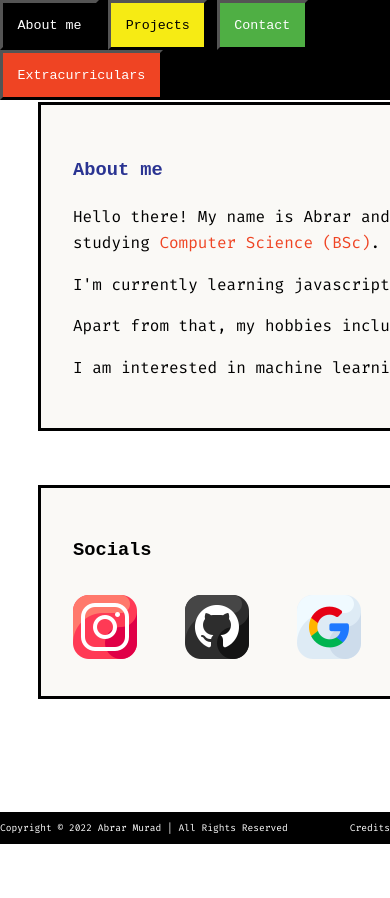
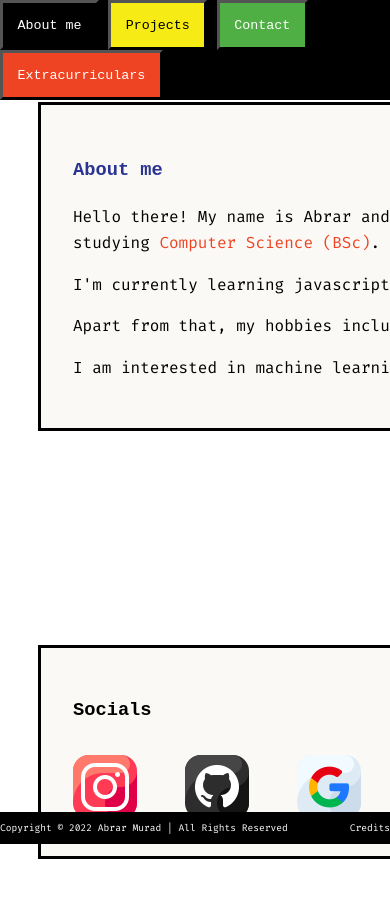
Before and after one commit to abrarmurad416/abrarmurad416-V1, a plain HTML site: page index.html in a window 390 px wide. Shown: the top 898 px of the page. Before the commit the page ends 844 px from the top, so only its background shows below. Drawn offline with Linux system fonts and the light colour scheme.

Commit message:
alignment fix on mobile

```diff
--- a/CSS/styles.css
+++ b/CSS/styles.css
@@ -242,10 +242,11 @@ button {
 
 .textbox2 {
     background-color: #faf9f6;
+    align-items: left;
     width: 48rem;
     height: 9rem;
     padding: 2rem;
-    margin-top: 20rem;
+    margin-top: 30rem;
     border: 0.219rem solid #000000;
 }
 
```
